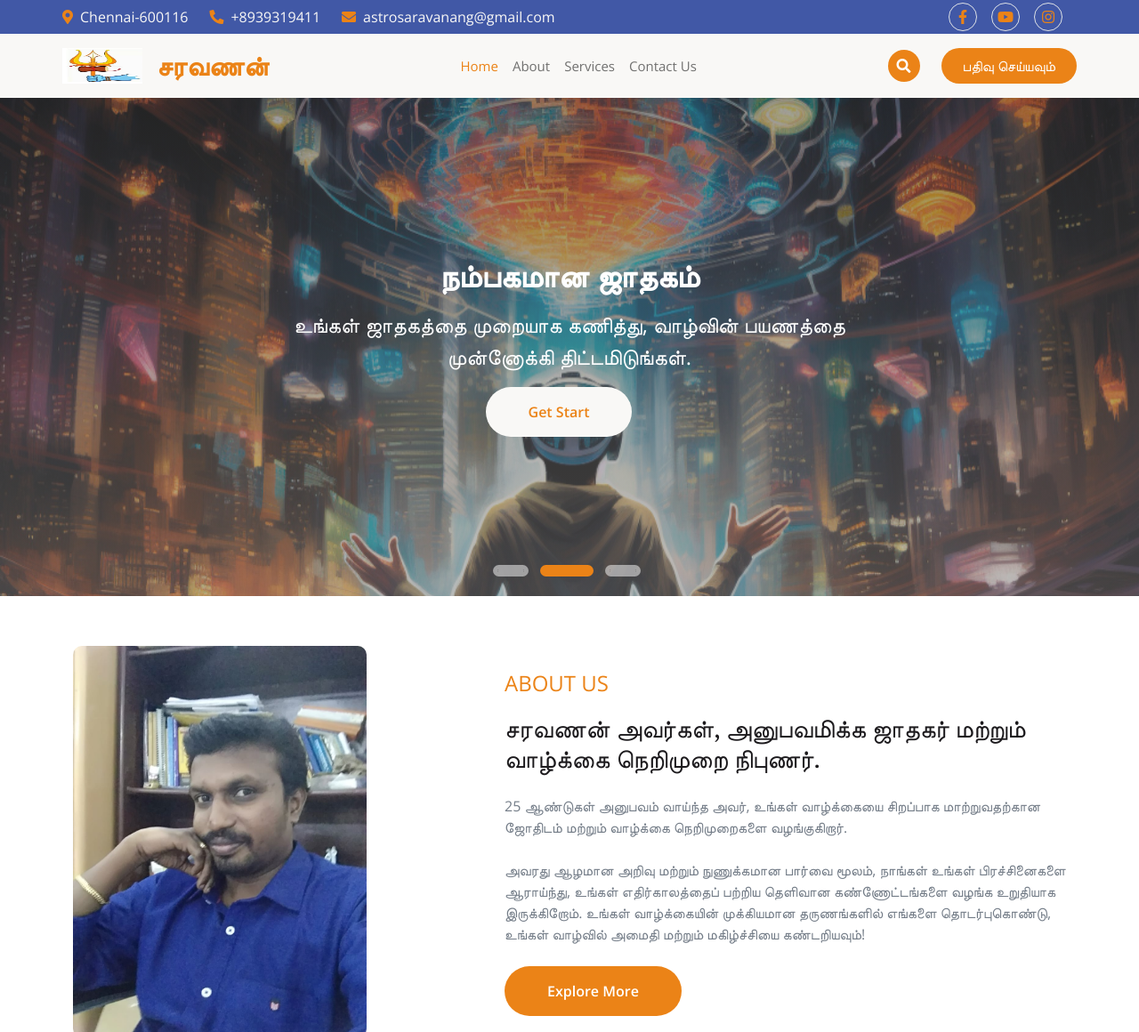
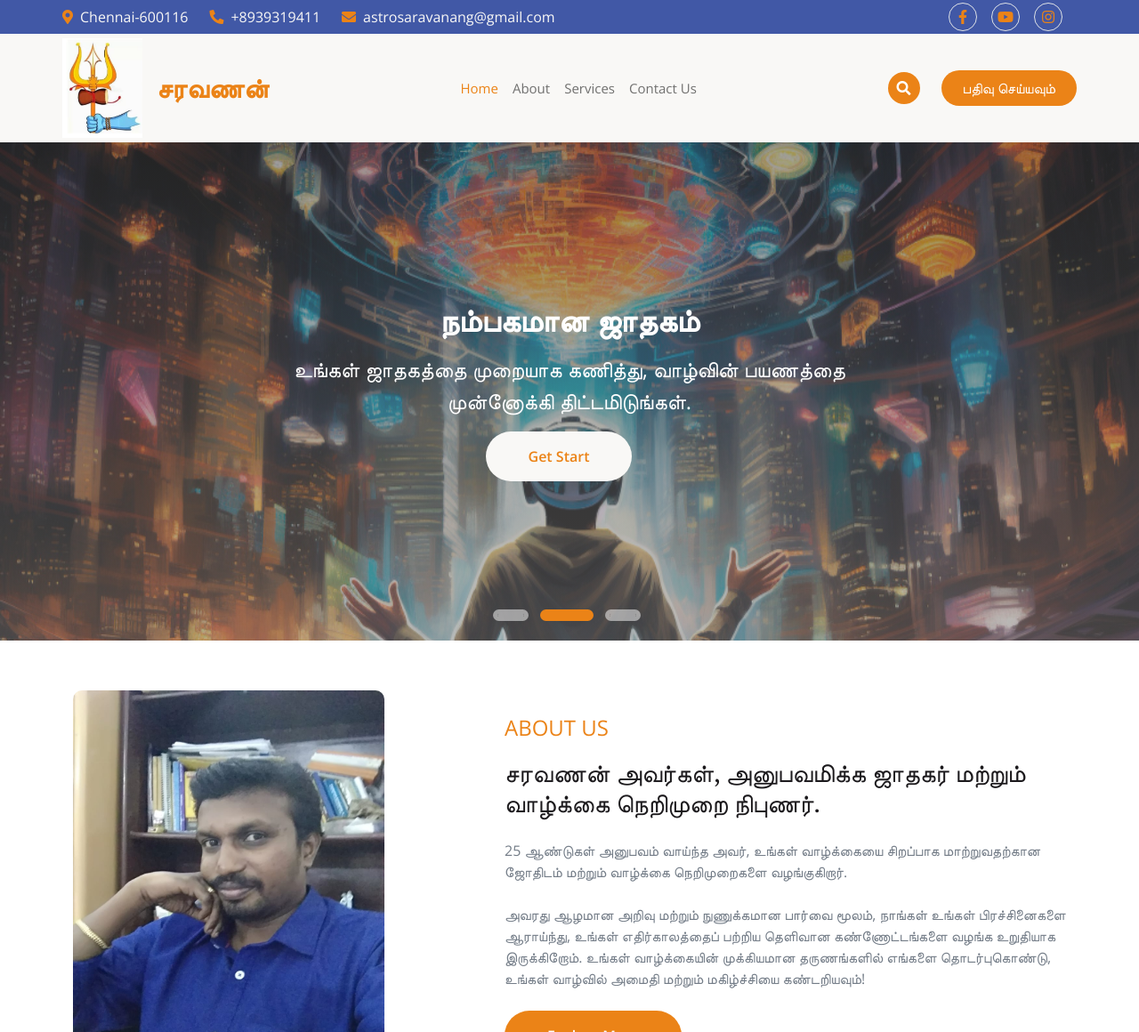
Before and after one commit to CodingRanjith/Astrologer, a plain HTML site: page index.html in a window 1280 px wide. Shown: the top 1160 px of the page at 89% size. Drawn offline with nearby package versions, Linux system fonts and the light colour scheme; files that its build step writes are made by us from their sources.

Commit message:
style.css

```diff
--- a/css/style.css
+++ b/css/style.css
@@ -1,7 +1,10 @@
 body, html {
   overflow-x: hidden !important;
 }
-
+img, video {
+    max-width: 100%;
+    height: auto;
+  }
 /*** Spinner Start ***/
 #spinner {
     opacity: 0;
@@ -905,6 +908,7 @@ body {
 }
 .about-image{
     height: 55vh;
+  width: 80%;
 }
 /* Placeholder text color */
 input::placeholder,
```
